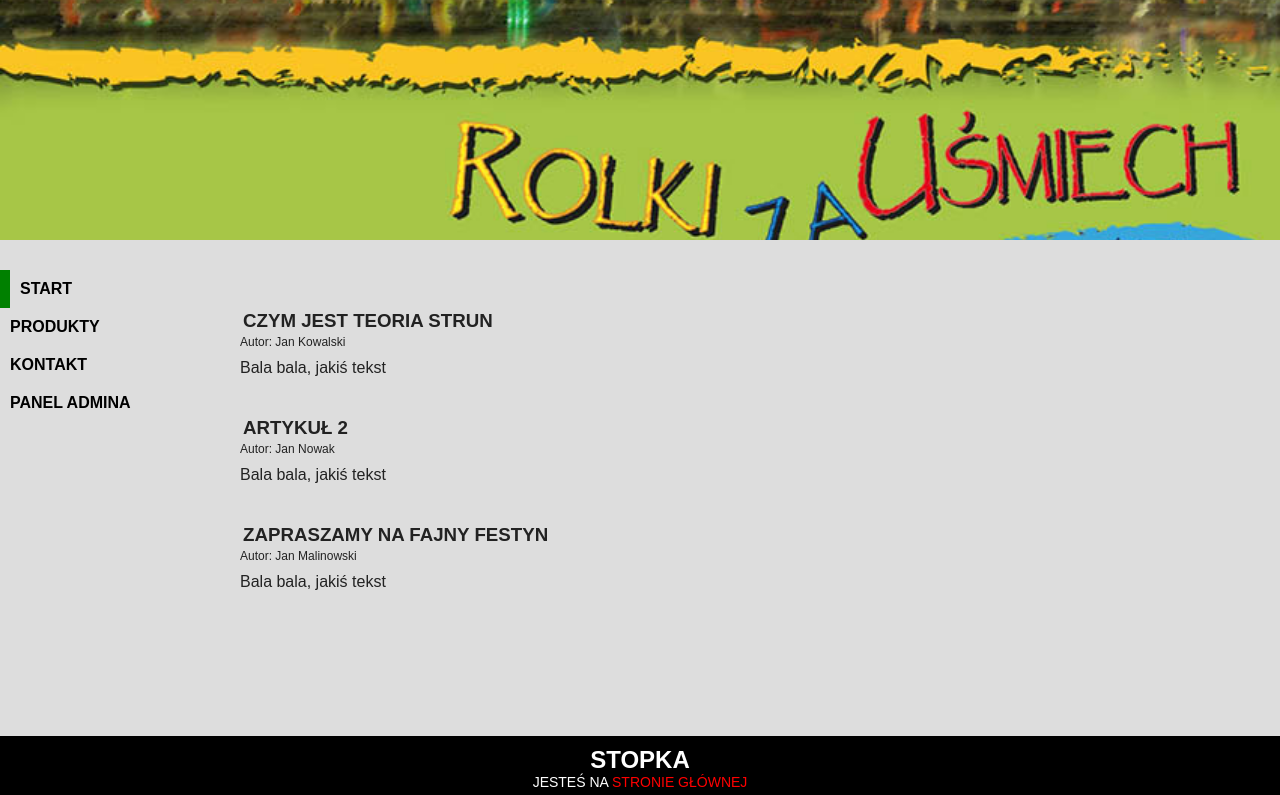
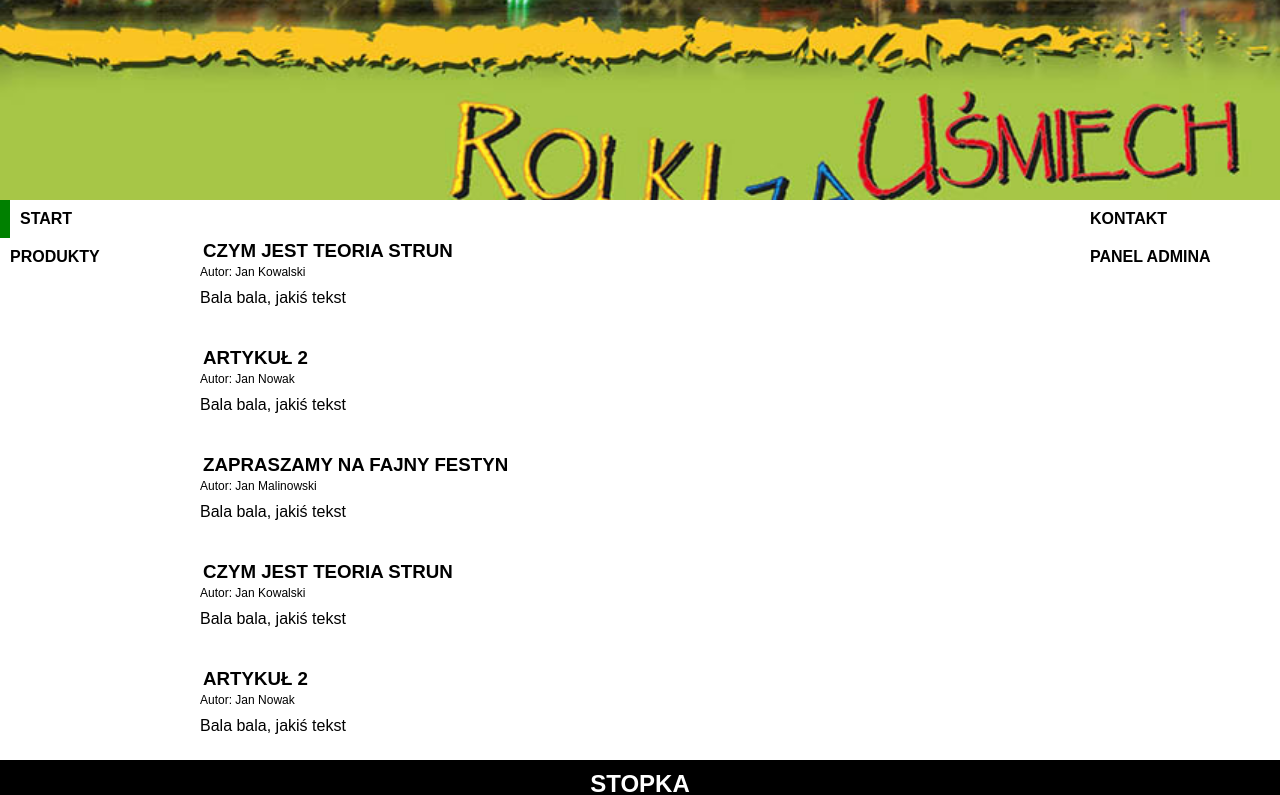
Before and after one commit to Keszua/Rolki_za_usmiech, a React (Create React App) app: page / in a window 1280 px wide. Shown: the top 795 px of the page. Built offline with nearby package versions, Linux system fonts and the light colour scheme.

Commit message:
Przerobienie na GRID (stopka sie buntuje)

```diff
--- a/src/css/style.css
+++ b/src/css/style.css
@@ -10,65 +10,52 @@ html {
   font-family: 'Arial';
 }
 
-div.app {
-  display: -webkit-box;
-  display: -ms-flexbox;
-  display: flex;
-  -webkit-box-orient: vertical;
-  -webkit-box-direction: normal;
-      -ms-flex-direction: column;
-          flex-direction: column;
-  min-height: 100vh;
-  width: 100%;
-  margin: 0 auto;
-  background-color: #ddd;
-  color: #222;
+.main {
+  display: -ms-grid;
+  display: grid;
+  -ms-grid-columns: 200px              1fr                200px;
+      grid-template-columns: 200px              1fr                200px;
+  -ms-grid-rows: 200px minmax(1em, 70vh) auto;
+      grid-template-rows: 200px minmax(1em, 70vh) auto;
+      grid-template-areas: "header	  header 	  header"
+ "menuL	  _page     menuR"
+ "footer		footer		footer";
+  min-height: 100%;
 }
 
-main {
-  display: -webkit-box;
-  display: -ms-flexbox;
-  display: flex;
-  -webkit-box-flex: 1;
-      -ms-flex-positive: 1;
-          flex-grow: 1;
-  padding: 30px 0;
+.main__header {
+  -ms-grid-row: 1;
+  -ms-grid-column: 1;
+  -ms-grid-column-span: 3;
+  grid-area: header;
 }
 
-main aside {
-  min-width: 240px;
+.main__asideLeft {
+  -ms-grid-row: 2;
+  -ms-grid-column: 1;
+  grid-area: menuL;
 }
 
-main section.page {
-  -webkit-box-flex: 1;
-      -ms-flex-positive: 1;
-          flex-grow: 1;
+.main__asideRight {
+  -ms-grid-row: 2;
+  -ms-grid-column: 3;
+  grid-area: menuR;
 }
 
-footer {
-  background-color: #000;
-  color: white;
-  padding: 10px 0;
-  text-align: center;
-  text-transform: uppercase;
+.main__page {
+  -ms-grid-row: 2;
+  -ms-grid-column: 2;
+  grid-area: _page;
+}
+
+.main__footer {
+  -ms-grid-row: 3;
+  -ms-grid-column: 1;
+  -ms-grid-column-span: 3;
+  grid-area: footer;
 }
 
 /*
-
-  a {
-    display: block;
-    font-family: arial;
-    padding: 15px 25px;
-    text-align: center;
-    color: white;
-    text-transform: uppercase;
-    border-bottom: 4px solid black;
-  }
-
-
-a:hover {
-    color: yellow;
-  }
 
   section {
     padding-top: 30px;
@@ -127,6 +114,7 @@ a:hover {
   }
 }
 */
+/* Plik Navigation.js */
 .navigation {
   padding: 0 30px 30px 0;
 }
@@ -173,9 +161,8 @@ a:hover {
   border-left-color: red;
 }
 
+/* Plik Header.js */
 header {
-  -ms-flex-preferred-size: 30vh;
-      flex-basis: 30vh;
   position: relative;
   overflow: hidden;
 }
@@ -190,6 +177,7 @@ header img {
   min-height: 100%;
 }
 
+/* plik _ContactPage.scss */
 .contact textarea {
   font-size: 16px;
   width: 80%;
@@ -217,6 +205,7 @@ header img {
   background-color: black;
 }
 
+/* plik _ProductListPage.scss */
 .products h2 {
   margin-bottom: 20px;
 }
@@ -240,6 +229,15 @@ header img {
   color: black;
 }
 
+/* Plik Fotter.js */
+footer {
+  background-color: #000;
+  color: white;
+  padding: 10px 0;
+  text-align: center;
+  text-transform: uppercase;
+}
+
 footer span {
   color: red;
 }
--- a/src/layouts/App.js
+++ b/src/layouts/App.js
@@ -1,5 +1,5 @@
 import React from 'react';
-//import '../css/style.css';
+import '../css/style.css';
 import { BrowserRouter as Router } from 'react-router-dom';
 import Header from './Header';
 import Navigation from './Navigation';
@@ -11,21 +11,24 @@ import Footer from './Footer';
 function App() {
   return (
     <Router basename={process.env.PUBLIC_URL}>
-      <div className="app">
-        <header className="App-header">
-          {<Header/>}
+      <div className="main">
+        <header className="main__header">
+          <Header/>
         </header>
 
-        <main>
-          <aside>
-            {<Navigation/>}
-          </aside>
-          <section className="page">
-            <Page/>
-          </section>
-        </main>
+        <nav className="main__navLeft navigation" >
+          <Navigation position="left"/>
+        </nav>
+        <nav className="main__navRight navigation">
+          <Navigation position="right"/>
+        </nav>
+        <section  className="main__page">
+          <Page/>
+        </section>
 
-        <footer> {<Footer/>} </footer>
+        <footer className="main__footer">
+          <Footer/>
+        </footer>
       </div>
     </Router>
   );
--- a/src/layouts/Navigation.js
+++ b/src/layouts/Navigation.js
@@ -10,22 +10,38 @@ const list = [
     {name: "panel admina", path: "/admin"},
 ]
 
-const Navigation = () => {
+const Navigation = (props) => {
 
-    const menu = list.map(item => (
+    let listShort = [];
+    const LeftMenuCount = 2;
+    if(props.position==='left')
+        listShort = list.slice(0, LeftMenuCount);
+    else
+        listShort = list.slice(LeftMenuCount);
+
+    const menu = listShort.map(item => (
         <li key={item.name}>
             {/* <NavLink to={item.path} activeClassName="news-selected">{item.name}</NavLink>  */}
             <NavLink to={item.path} exact={item.exact} >{item.name}</NavLink>
         </li>
     ))
+    // const menuL = menu.slice(0, LeftMenuCount);
+    // const menuR = menu.slice(LeftMenuCount);
+    //console.log(menu);
+    console.log(menu);
+
+    console.log(props.position);
 
     return (
-        <nav className="navigation">
-          <ul>
-            {menu}
-          </ul>
-        </nav>
-    )
+        <>
+            <nav>
+                <ul>
+                {/* { (props.position==='left') ? menuL : menuR  } */}
+                {menu}
+                </ul>
+            </nav>
+      </>
+  )
 }
 
 export default Navigation;
--- a/src/layouts/_App.scss
+++ b/src/layouts/_App.scss
@@ -1,59 +1,57 @@
 
 
-div.app {
-  display: flex;
-  flex-direction: column;
-  min-height: 100vh; //minimalnie ma zajmować wielkośc strony (może zajmowac mniej)
-  width: 100%;
-  margin: 0 auto;
-  background-color: #ddd;
-  color: #222;
-}
+// div.app {
+//   display: flex;
+//   flex-direction: column;
+//   min-height: 100vh; //minimalnie ma zajmować wielkośc strony (może zajmowac mniej)
+//   width: 100%;
+//   margin: 0 auto;
+//   background-color: #ddd;
+//   color: #222;
+// }
+
+.main {
+  display: grid;
+  grid-template-columns: 200px              1fr                200px;
+  //grid-template-rows:    minmax(200px, 30vh) minmax(10vh, 70vh) auto;
+  grid-template-rows:    200px minmax(1em, 70vh) auto;
+  grid-template-areas:
+  "header	  header 	  header"
+  "menuL	  _page     menuR"
+  "footer		footer		footer"
+  ;
+  min-height: 100%;
+
+  &__header {
+    grid-area: header;
+  }
+
+  &__asideLeft {
+    grid-area: menuL;
+  }
+
+  &__asideRight {
+    grid-area: menuR;
+  }
 
 
-main {
-  display: flex;
-  flex-grow: 1; //aby zajac cala wolna przestrzen
-  padding: 30px 0;
-  //background-color: #300;
 
-  aside {
-    min-width: 240px;
-    //background-color: yellow;
+  &__page {
+    grid-area: _page;
+    //height: 80vh;
   }
 
-  section.page {
-    flex-grow: 1;
-    //background-color: yellowgreen;
+  &__footer {
+    grid-area: footer;
+    //position:relative ;
+    //bottom: 0;
+
   }
 
 }
 
 
-footer {
-  background-color: #000;
-  color: white;
-  padding: 10px 0;
-  text-align: center;
-  text-transform: uppercase;
-}
-
 /*
-
-  a {
-    display: block;
-    font-family: arial;
-    padding: 15px 25px;
-    text-align: center;
-    color: white;
-    text-transform: uppercase;
-    border-bottom: 4px solid black;
-  }
-
-
-a:hover {
-    color: yellow;
-  }
 
   section {
     padding-top: 30px;
--- a/src/layouts/_Footer.scss
+++ b/src/layouts/_Footer.scss
@@ -1,4 +1,12 @@
+/* Plik Fotter.js */
 footer {
+
+    background-color: #000;
+    color: white;
+    padding: 10px 0;
+    text-align: center;
+    text-transform: uppercase;
+
     span {
         color: red;
     }
--- a/src/layouts/_Header.scss
+++ b/src/layouts/_Header.scss
@@ -1,5 +1,6 @@
+/* Plik Header.js */
 header {
-    flex-basis: 30vh;
+    //flex-basis: 30vh;
     position: relative;
     overflow: hidden;   //wytnij wszsytko co wychodzi po za ramkę
 
--- a/src/layouts/_Navigation.scss
+++ b/src/layouts/_Navigation.scss
@@ -1,4 +1,4 @@
-
+/* Plik Navigation.js */
 
 
 .navigation {
--- a/src/pages/HomePage.js
+++ b/src/pages/HomePage.js
@@ -20,6 +20,42 @@ const articles = [
         author: "Jan Malinowski",
         text: "Bala bala, jakiś tekst"
     },
+    {
+        id: 4,
+        title: "Czym jest teoria strun",
+        author: "Jan Kowalski",
+        text: "Bala bala, jakiś tekst"
+    },
+    {
+        id: 5,
+        title: "Artykuł 2",
+        author: "Jan Nowak",
+        text: "Bala bala, jakiś tekst"
+    },
+    {
+        id: 6,
+        title: "Zapraszamy na fajny festyn",
+        author: "Jan Malinowski",
+        text: "Bala bala, jakiś tekst"
+    },
+    {
+        id: 7,
+        title: "Czym jest teoria strun",
+        author: "Jan Kowalski",
+        text: "Bala bala, jakiś tekst"
+    },
+    {
+        id: 8,
+        title: "Artykuł 2",
+        author: "Jan Nowak",
+        text: "Bala bala, jakiś tekst"
+    },
+    {
+        id: 9,
+        title: "Zapraszamy na fajny festyn",
+        author: "Jan Malinowski",
+        text: "Bala bala, jakiś tekst"
+    },
 
 ]
 
--- a/src/pages/_ContactPage.scss
+++ b/src/pages/_ContactPage.scss
@@ -1,3 +1,4 @@
+/* plik _ContactPage.scss */
 .contact textarea {
     font-size: 16px;
     width: 80%;
--- a/src/pages/_ProductListPage.scss
+++ b/src/pages/_ProductListPage.scss
@@ -1,3 +1,4 @@
+/* plik _ProductListPage.scss */
 .products {
 
     h2 {
```
Also changed, not shown: public/index.html (+0 -10 lines), 1 other file (tests, documents, lock files or other folders).
